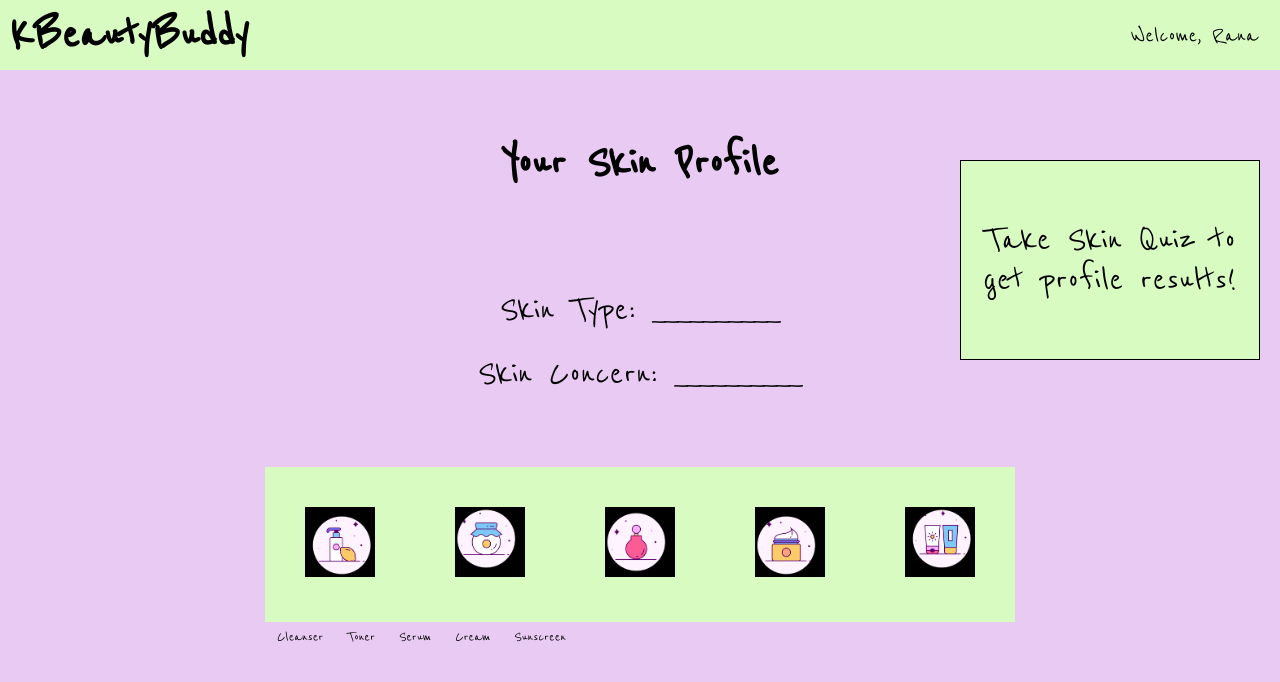
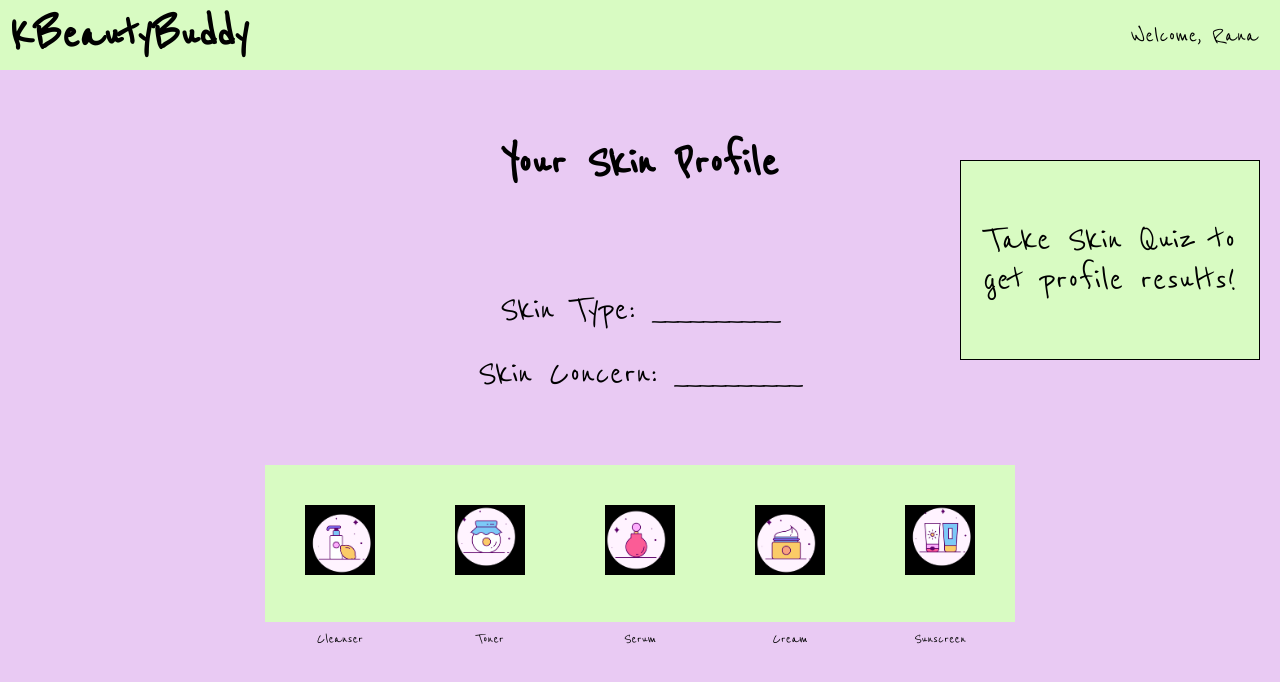
Before and after one commit to rjur11/kbeautybuddy, a React (Create React App) app: page /profile in a window 1280 px wide. Shown: the top 682 px of the page. Built offline with nearby package versions, Linux system fonts and the light colour scheme.

Commit message:
Render selected products

```diff
--- a/src/App.js
+++ b/src/App.js
@@ -54,7 +54,10 @@ function App() {
         <Quiz questions={quizQuestions} onComplete={onQuizComplete} />
       </Route>
       <Route exact path="/profile">
-        <Profile results={quizResult} />
+        <Profile results={quizResult} products={shelfState} />
+      </Route>
+      <Route exact path="/shelf">
+        <Shelf products={shelfState} />
       </Route>
     </div>
   );
--- a/src/Components/Profile/Profile.js
+++ b/src/Components/Profile/Profile.js
@@ -3,11 +3,9 @@ import { Link } from "react-router-dom";
 import "./Profile.css";
 
 // Need conditional logic to ensure quizResult is not null otherwise page breaks on reload
-const Profile = (quizResult) => {
+const Profile = ({ results, products }) => {
   const checkForNull = (prop) => {
-    return quizResult !== null && quizResult.results !== null
-      ? quizResult.results[prop]
-      : "__________";
+    return results !== null ? results[prop] : "__________";
   };
   return (
     <>
@@ -24,12 +22,12 @@ const Profile = (quizResult) => {
         <Link to="/quiz">
           <button className="quiz-btn">
             {" "}
-            {quizResult === null || quizResult.results === null
+            {results === null
               ? "Take Skin Quiz to get profile results!"
               : "Retake Quiz"}
           </button>
         </Link>
-        <Shelf />
+        <Shelf products={products} />
       </div>
     </>
   );
--- a/src/Components/Shelf/Shelf.js
+++ b/src/Components/Shelf/Shelf.js
@@ -5,23 +5,56 @@ import Serum from "../../Images/serum.png";
 import Cream from "../../Images/cream.png";
 import SPF from "../../Images/spf.png";
 
-const Shelf = () => {
+const Shelf = ({ products }) => {
+  const renderPlaceHolder = () => {
+    return (
+      <>
+        <div className="images">
+          <div>
+            <img className="first" src={Cleanser} />
+            <p>Cleanser</p>
+          </div>
+          <div>
+            <img className="second" src={Toner} />
+            <p>Toner</p>
+          </div>
+          <div>
+            <img className="third" src={Serum} />
+            <p>Serum</p>
+          </div>
+          <div>
+            <img className="fourth" src={Cream} />
+            <p>Cream</p>
+          </div>
+          <div>
+            <img className="fifth" src={SPF} />
+            <p>Sunscreen</p>
+          </div>
+        </div>
+      </>
+    );
+  };
+  const renderProduct = (product) => {
+    return (
+      <div>
+        <img
+          src={`https://kbeautyphotos.s3.amazonaws.com/${product.filename}.jpeg`}
+        />
+        <p>{product.name}</p>
+      </div>
+    );
+  };
+  const renderRoutine = () => {
+    return (
+      <>
+        <div className="images">{products.map(renderProduct)}</div>
+      </>
+    );
+  };
+  console.log(products);
   return (
     <div className="shelf">
-      <div className="images">
-        <img className="first" src={Cleanser} />
-        <img className="second" src={Toner} />
-        <img className="third" src={Serum} />
-        <img className="fourth" src={Cream} />
-        <img className="fifth" src={SPF} />
-      </div>
-      <div className="product-names">
-        <p>Cleanser</p>
-        <p>Toner</p>
-        <p>Serum</p>
-        <p>Cream</p>
-        <p>Sunscreen</p>
-      </div>
+      {products === null ? renderPlaceHolder() : renderRoutine()}
     </div>
   );
 };
```
